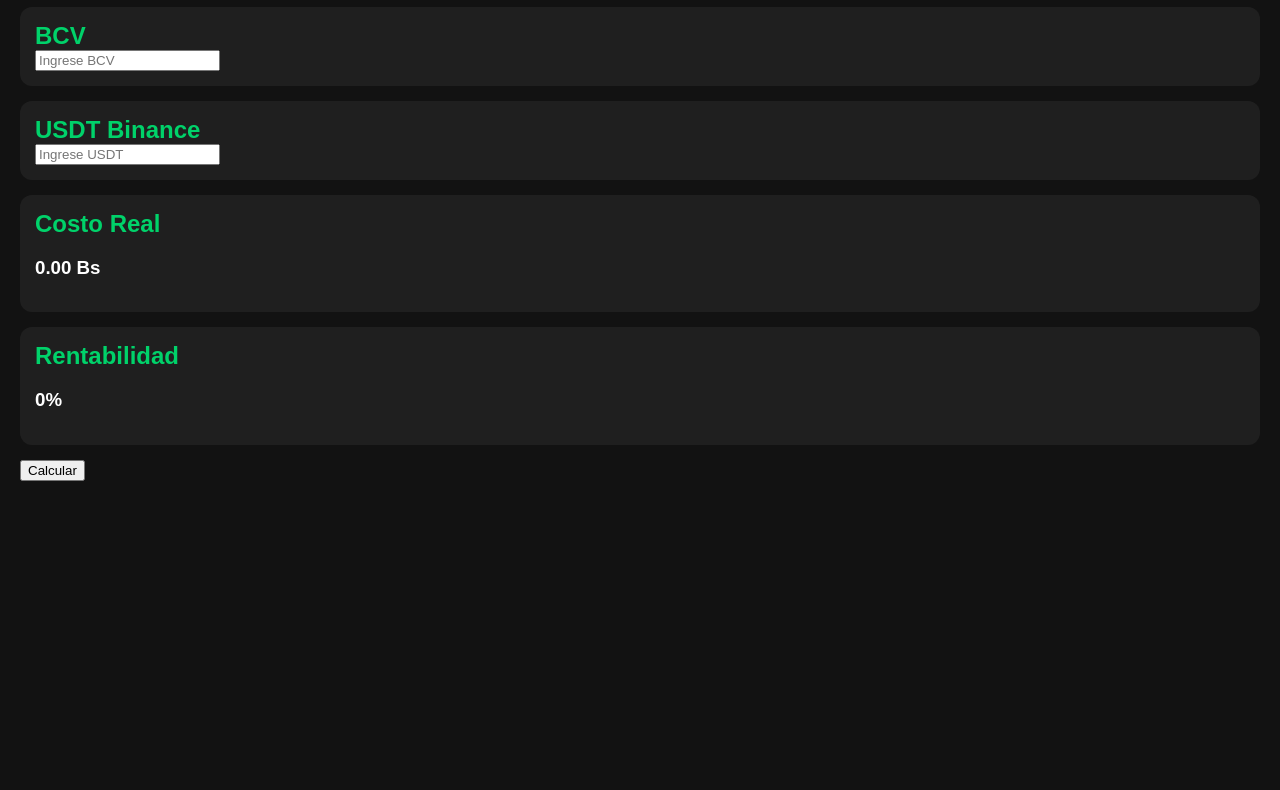
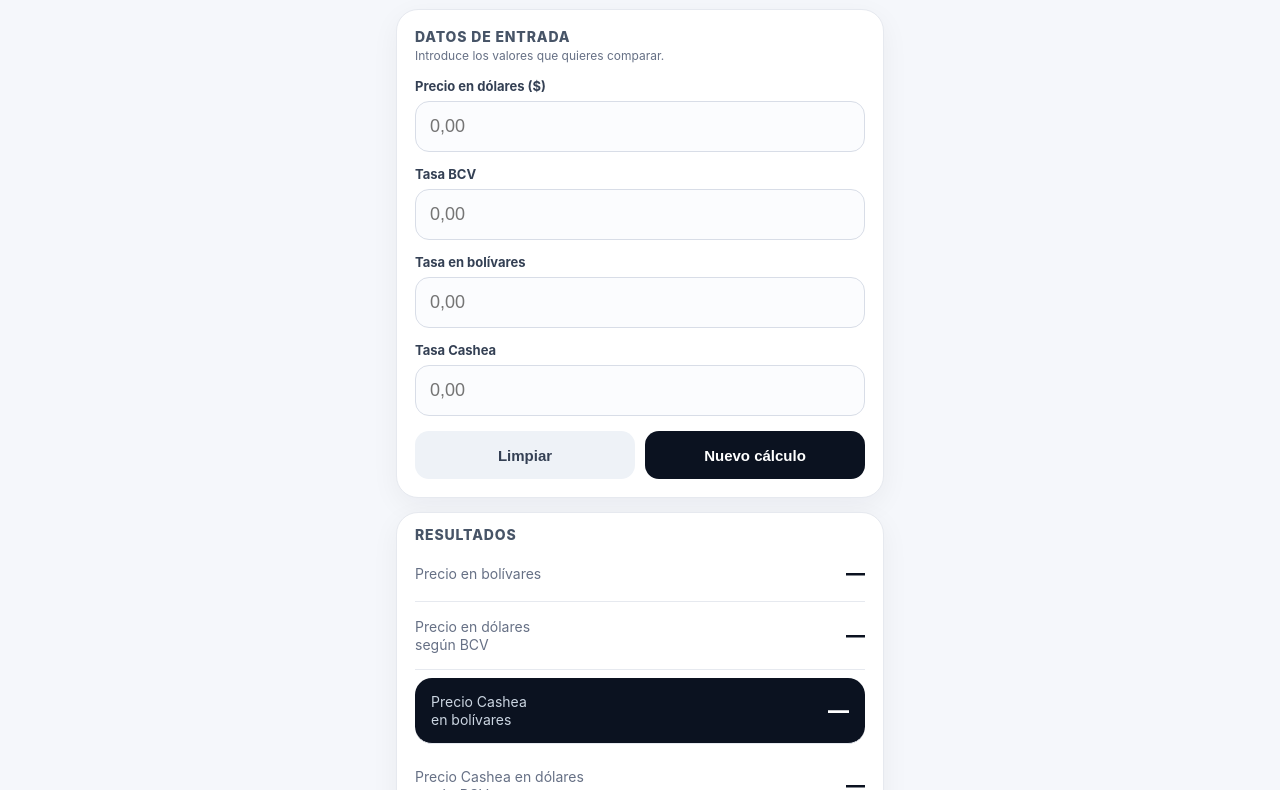
Before and after one commit to gianro2111/-ArbiVES, a plain HTML site: page index.html in a window 1280 px wide. Shown: the part 73-863 px from the top of the page. Before the commit the page ends 800 px from the top, so only its background shows below. Drawn offline with Linux system fonts and the light colour scheme.

Commit message:
Add files via upload

```diff
--- a/index.html
+++ b/index.html
@@ -1,41 +1,75 @@
-<!DOCTYPE html>
+<!doctype html>
 <html lang="es">
+<head>
+<meta charset="utf-8">
+<meta name="viewport" content="width=device-width,initial-scale=1,viewport-fit=cover">
+<meta name="theme-color" content="#0b1220">
+<title>BCV • Cashea</title>
+<link rel="manifest" href="manifest.json">
+<style>
+:root{--bg:#f5f7fb;--ink:#0b1220;--muted:#667085;--line:#e6e9ef;--card:#fff;--accent:#0b1220;--soft:#eef2f7}
+*{box-sizing:border-box}html{background:var(--bg)}
+body{margin:0;color:var(--ink);font-family:-apple-system,BlinkMacSystemFont,"SF Pro Display","SF Pro Text",Arial,sans-serif}
+.app{max-width:520px;margin:auto;padding:calc(18px + env(safe-area-inset-top)) 16px calc(30px + env(safe-area-inset-bottom))}
+.top{display:flex;align-items:center;justify-content:space-between;margin-bottom:20px}
+.brand{display:flex;align-items:center;gap:11px}.logo{width:44px;height:44px;border-radius:14px;background:#0b1220;color:white;display:grid;place-items:center;font-weight:800;font-size:15px;letter-spacing:-.5px}
+h1{font-size:21px;line-height:1.1;margin:0}.tag{font-size:12px;color:var(--muted);margin-top:4px}
+.card{background:var(--card);border:1px solid var(--line);border-radius:22px;padding:18px;margin-bottom:14px;box-shadow:0 8px 28px rgba(16,24,40,.05)}
+.section-title{font-size:14px;font-weight:800;text-transform:uppercase;letter-spacing:.06em;color:#475467;margin-bottom:3px}
+.section-sub{font-size:12px;color:var(--muted);margin-bottom:15px}
+label{display:block;font-size:13px;font-weight:700;color:#344054;margin:14px 0 7px}
+input{width:100%;height:51px;border:1px solid #d8dde7;background:#fbfcfe;border-radius:14px;padding:0 14px;font-size:18px;color:var(--ink);outline:none;transition:.15s}
+input:focus{border-color:#0b1220;box-shadow:0 0 0 3px #0b122014;background:white}
+.results{padding:6px 18px 4px}.result{display:flex;justify-content:space-between;gap:12px;align-items:center;padding:16px 0;border-bottom:1px solid var(--line)}
+.result:last-child{border-bottom:0}.name{font-size:14px;color:#667085;line-height:1.25}.value{font-size:19px;font-weight:800;white-space:nowrap}
+.highlight{background:#0b1220;color:white;border-radius:17px;padding:15px 16px;margin:8px 0}.highlight .name{color:#cbd5e1}.highlight .value{font-size:21px}
+.actions{display:flex;gap:10px;margin-top:15px}button{flex:1;height:48px;border:0;border-radius:14px;font-size:15px;font-weight:750;cursor:pointer}
+.primary{background:#0b1220;color:white}.secondary{background:var(--soft);color:#344054}
+.footer{text-align:center;color:#98a2b3;font-size:11px;margin-top:17px}
+@media(max-width:360px){.app{padding-left:12px;padding-right:12px}.value{font-size:17px}}
+</style>
+</head>
+<body>
+<main class="app">
+  <header class="top">
+    <div class="brand"><div class="logo">BCV</div><div><h1>Calculadora BCV</h1><div class="tag">Conversión rápida • Cashea</div></div></div>
+  </header>
 
-<head>
-<meta charset="UTF-8">
-<meta name="viewport" content="width=device-width, initial-scale=1.0">
-<title>ArbiVES</title>
-<link rel="stylesheet" href="style.css">
-</head>
+  <section class="card">
+    <div class="section-title">Datos de entrada</div>
+    <div class="section-sub">Introduce los valores que quieres comparar.</div>
+    <label for="usd">Precio en dólares ($)</label>
+    <input id="usd" type="number" inputmode="decimal" step="any" placeholder="0,00">
+    <label for="bcv">Tasa BCV</label>
+    <input id="bcv" type="number" inputmode="decimal" step="any" placeholder="0,00">
+    <label for="bsRate">Tasa en bolívares</label>
+    <input id="bsRate" type="number" inputmode="decimal" step="any" placeholder="0,00">
+    <label for="casheaRate">Tasa Cashea</label>
+    <input id="casheaRate" type="number" inputmode="decimal" step="any" placeholder="0,00">
+    <div class="actions"><button class="secondary" id="clear">Limpiar</button><button class="primary" id="focusFirst">Nuevo cálculo</button></div>
+  </section>
 
-<body>
-
-<h1>ArbiVES</h1>
-
-<div class="card">
-<h2>BCV</h2>
-<input type="number" id="bcv" placeholder="Ingrese BCV">
-</div>
-
-<div class="card">
-<h2>USDT Binance</h2>
-<input type="number" id="usdt" placeholder="Ingrese USDT">
-</div>
-
-<div class="card">
-<h2>Costo Real</h2>
-<h3 id="costo">0.00 Bs</h3>
-</div>
-
-<div class="card">
-<h2>Rentabilidad</h2>
-<h3 id="ganancia">0%</h3>
-</div>
-
-<button onclick="calcular()">Calcular</button>
-
-<script src="app.js"></script>
-
-</body>
-
-</html>
+  <section class="card results">
+    <div class="section-title" style="margin-top:7px">Resultados</div>
+    <div class="result"><span class="name">Precio en bolívares</span><span class="value" id="bs">—</span></div>
+    <div class="result"><span class="name">Precio en dólares<br>según BCV</span><span class="value" id="usdBcv">—</span></div>
+    <div class="highlight result"><span class="name">Precio Cashea<br>en bolívares</span><span class="value" id="casheaBs">—</span></div>
+    <div class="result"><span class="name">Precio Cashea en dólares<br>según BCV</span><span class="value" id="casheaUsd">—</span></div>
+  </section>
+  <div class="footer">Las tasas se introducen manualmente • Cálculo instantáneo</div>
+</main>
+<script>
+const ids=["usd","bcv","bsRate","casheaRate"], $=id=>document.getElementById(id);
+function num(id){return parseFloat($(id).value)}
+function fmt(n,s){return Number.isFinite(n)?n.toLocaleString("es-VE",{minimumFractionDigits:2,maximumFractionDigits:2})+s:"—"}
+function calc(){
+ const usd=num("usd"),bcv=num("bcv"),r=num("bsRate"),c=num("casheaRate");
+ const bs=usd*r,ub=bs/bcv,cb=usd*c,cu=cb/bcv;
+ $("bs").textContent=fmt(bs," Bs");$("usdBcv").textContent=fmt(ub," $");
+ $("casheaBs").textContent=fmt(cb," Bs");$("casheaUsd").textContent=fmt(cu," $");
+}
+ids.forEach(id=>$(id).addEventListener("input",calc));
+$("clear").onclick=()=>{ids.forEach(id=>$(id).value="");calc();$("usd").focus()}
+$("focusFirst").onclick=()=>{$("usd").focus()}
+</script>
+</body></html>
```
Also changed, not shown: manifest.json.
